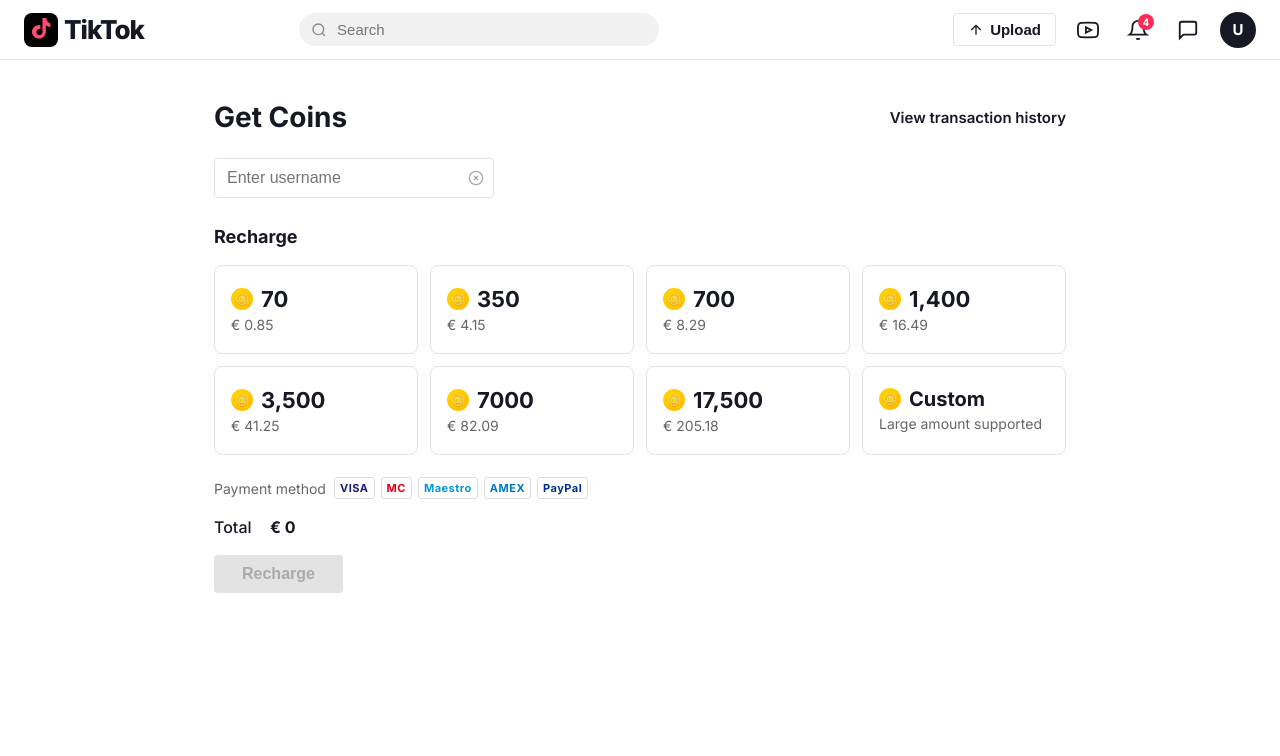
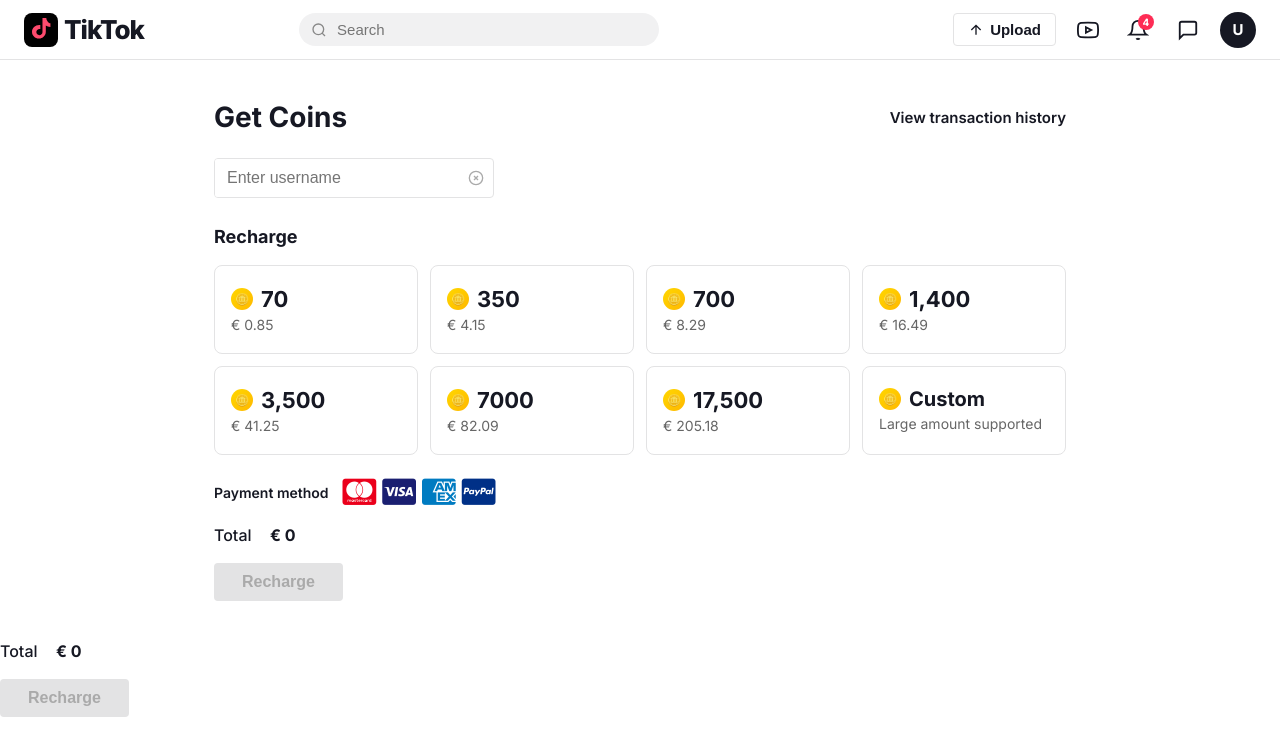
Before and after one commit to jervinhub/COINS, a website: page public/index.html in a window 1280 px wide. Drawn offline with Linux system fonts and the light colour scheme; a web font is replaced by a local one.

Commit message:
Update index.html

```diff
--- a/public/index.html
+++ b/public/index.html
@@ -70,6 +70,30 @@ body{font-family:'Inter',sans-serif;background:#fff;color:#161823;min-height:100
 .recharge-btn{background:#e3e3e4;color:#aaa;border:none;padding:10px 28px;border-radius:4px;font-size:16px;font-weight:600;cursor:not-allowed;transition:.2s}
 .recharge-btn.enabled{background:#fe2c55;color:#fff;cursor:pointer}
 .recharge-btn.enabled:hover{background:#e8192c}
+
+
+.real-logos{
+display:flex;
+align-items:center;
+gap:10px;
+margin-left:6px;
+}
+
+.real-logos i{
+font-size:30px;
+background:#fff;
+border-radius:8px;
+transition:.2s;
+}
+
+.fa-cc-mastercard{color:#eb001b}
+.fa-cc-visa{color:#1a1f71}
+.fa-cc-amex{color:#007bc1}
+.fa-cc-paypal{color:#003087}
+
+.real-logos i:hover{
+transform:translateY(-2px) scale(1.05);
+}
 
 /* ── MODALS ── */
 .modal-overlay{position:fixed;inset:0;background:rgba(0,0,0,.5);display:none;align-items:center;justify-content:center;z-index:200;padding:20px}
@@ -153,6 +177,7 @@ body{font-family:'Inter',sans-serif;background:#fff;color:#161823;min-height:100
 .topbar-right .upload-btn span{display:none}
 }
 </style>
+<link rel="stylesheet" href="https://cdnjs.cloudflare.com/ajax/libs/font-awesome/6.5.2/css/all.min.css"/>
 </head>
 <body>
 
@@ -252,16 +277,22 @@ body{font-family:'Inter',sans-serif;background:#fff;color:#161823;min-height:100
     <input type="text" inputmode="numeric" id="custom-coins" placeholder="Enter coin amount" style="padding:10px 14px;border:1px solid #e3e3e4;border-radius:4px;font-size:16px;width:280px;outline:none" oninput="updateCustom()">
   </div>
 
+
   <div class="payment-method-row">
-    Payment method
-    <div class="pm-icons">
-      <span class="pm-badge visa">VISA</span>
-      <span class="pm-badge mc">MC</span>
-      <span class="pm-badge maestro">Maestro</span>
-      <span class="pm-badge amex">AMEX</span>
-      <span class="pm-badge paypal">PayPal</span>
+    <span style="font-weight:600;color:#161823">Payment method</span>
+    <div class="pm-icons real-logos">
+      <i class="fa-brands fa-cc-mastercard"></i>
+      <i class="fa-brands fa-cc-visa"></i>
+      <i class="fa-brands fa-cc-amex"></i>
+      <i class="fa-brands fa-cc-paypal"></i>
     </div>
   </div>
+
+  <div class="total-row">Total &nbsp;<span id="total-display">€ 0</span></div>
+
+  <button class="recharge-btn" id="recharge-btn" onclick="openOrderModal()">Recharge</button>
+</div>
+
 
   <div class="total-row">Total &nbsp;<span id="total-display">€ 0</span></div>
 
```
